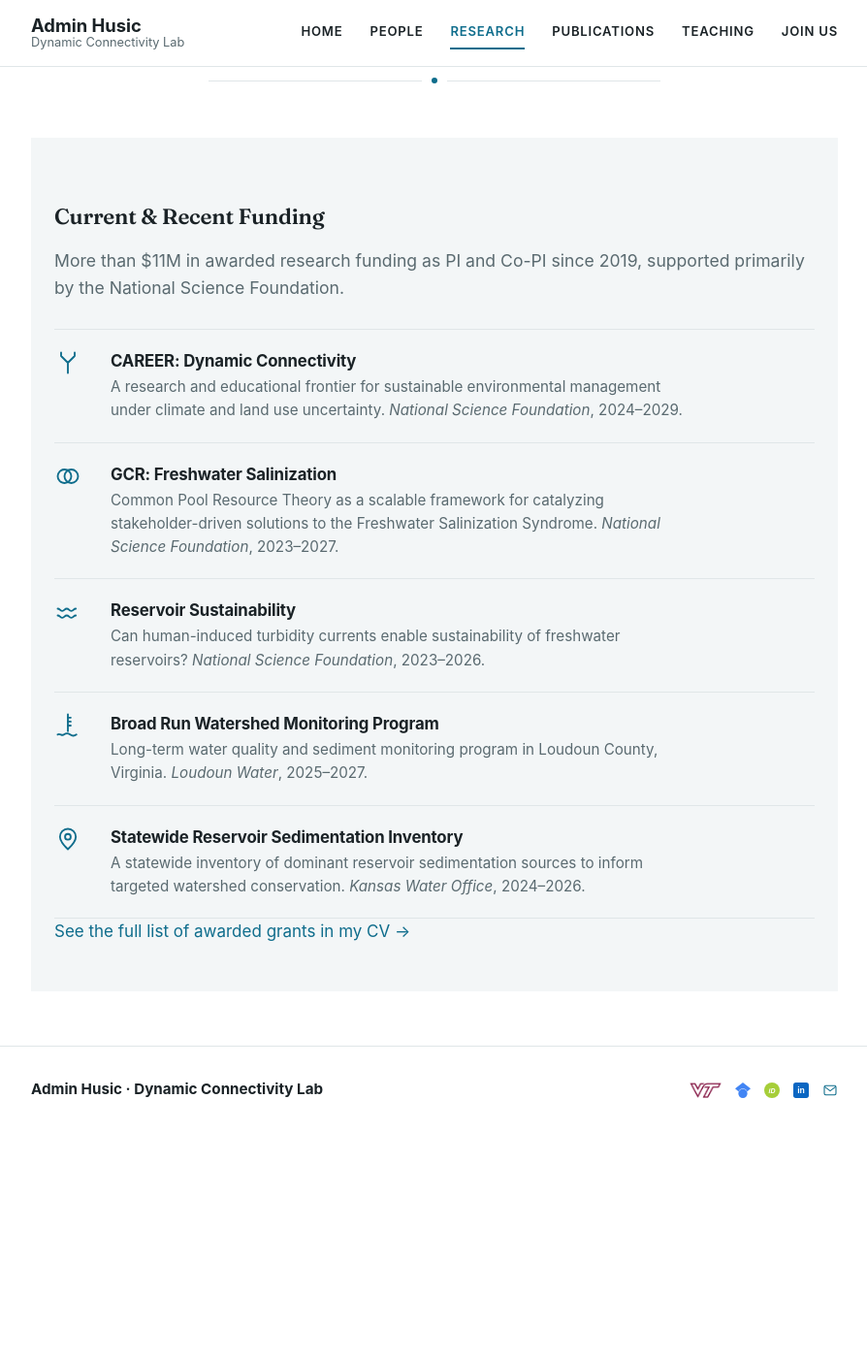
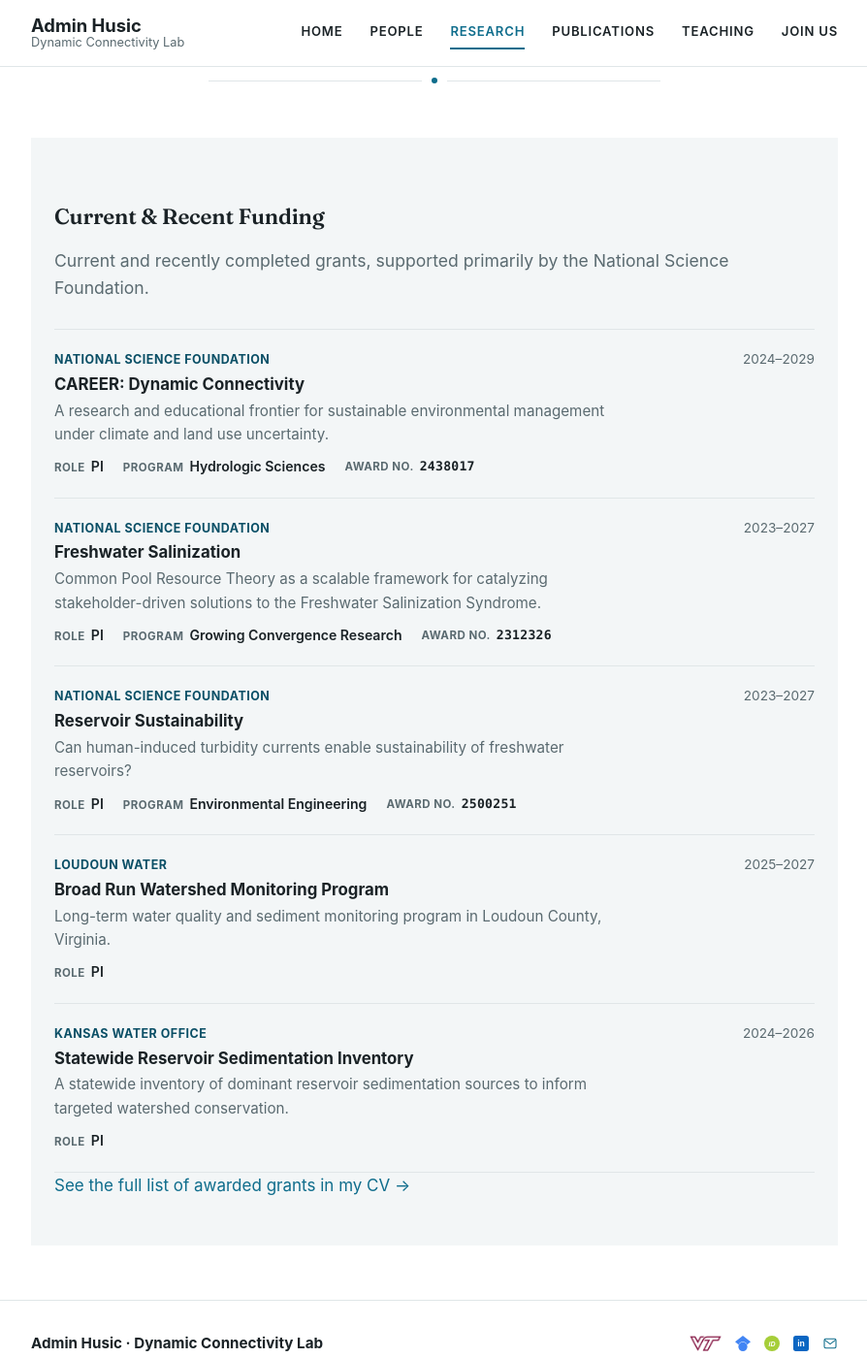
Before and after one commit to adminhusic/adminhusic.github.io, a Jekyll site: the page built from research.md, in a window 1280 px wide and 1400 px high, scrolled down 1084 px. Shown: the whole window at 97% size, without its empty margins (192-1086 px from the left). Built offline with Jekyll 4.4.1, drawn with Linux system fonts in a browser that asks for light colours; before the commit the page ends 2252 px from its top, so only the background shows below that.

Commit message:
Redesign Research page funding section as a Grant Ledger
Replace the plain .area-row list under "Current & Recent Funding" with
a dedicated Funding Ledger component driven by a new _data/funding.yml.

Each entry now shows agency, year range, title, description, and a
Role / Program / Award No. fact row (federal awards only show Program
and Award No. when the data has them; state/local awards show Role
alone). Program names and award numbers are sourced from NSF's public
award-record API, not guessed from the title.

No agency logos: NSF, Loudoun Water, and the Kansas Water Office marks
all carry real reuse restrictions (federal seal statute, unlicensed
trademarks, a written "don't recreate this logo" style guide), so all
three are rendered as plain text -- documented in funding.yml and
DESIGN.md.

```diff
--- /dev/null
+++ b/_data/funding.yml
@@ -0,0 +1,101 @@
+# Grants shown in the Research page's "Current & Recent Funding" section.
+#
+# This is a CURATED SUBSET, not the full grant history -- the page links to
+# the CV for the complete list (see PRODUCT.md). Add a grant here by adding a
+# block below; nothing else needs to change (no icon to draw, no template to
+# touch).
+#
+# id:            slug, a stable key for this entry (not currently rendered).
+# title:         grant title, shown as the entry heading. Verbatim from the
+#                award/proposal, not rewritten for style.
+# description:   one-sentence description of the work. Verbatim, not rewritten.
+# agency:        the funder's full legal name, shown as plain text. See "NO
+#                AGENCY LOGOS" below before adding an image/icon here.
+# program:       OPTIONAL. The funder's own name for the specific funding
+#                mechanism (e.g. NSF's "CAREER", "GCR", "CAS"). Only federal
+#                awards reliably have one; leave "" for state/local awards
+#                rather than inventing a label. Verify against the actual
+#                award record (NSF's public Award Search / the research.gov
+#                API) rather than guessing -- do not infer from the title.
+# role:          the PI's role on this award ("PI" or "Co-PI"). Confirmed
+#                from the CV for every entry currently below.
+# award_number:  OPTIONAL. Federal awards usually have one; state and local
+#                awards often don't. Leave "" (do NOT write "N/A") so the fact
+#                line is omitted entirely rather than showing an empty claim --
+#                an omitted fact reads as "not tracked," an "N/A" reads as
+#                "checked and confirmed absent," which is a different claim.
+# start_year / end_year: integers. Drive both the displayed year range and the
+#                "Funded Through" stat computed at build time from this file.
+#
+# NO AGENCY LOGOS: NSF, Loudoun Water, and the Kansas Water Office are all
+# rendered as plain text below, deliberately -- not a placeholder pending an
+# icon later. NSF's logo requires case-by-case written clearance from NSF's
+# own branding office (NSFbranding@nsf.gov) and is separately protected by
+# 18 U.S.C. Section 1017 (misuse of a federal seal/logo carries real legal
+# exposure, a different risk class than an ordinary trademark). Loudoun
+# Water's mark is an actively registered trademark with no public reuse
+# policy. The Kansas Water Office's own style guide states in writing "do not
+# recreate the logo -- use only the original art," which rules out a
+# hand-drawn substitute too, and Kansas separately statutes protect the state
+# seal. This mirrors the site's existing "journal badge, not journal logo"
+# rule for Publications and the homepage triptych -- see DESIGN.md. Do not
+# add an image or hand-drawn mark for any funder here without confirmed
+# written permission first.
+
+grants:
+  - id: "career"
+    title: "CAREER: Dynamic Connectivity"
+    description: "A research and educational frontier for sustainable environmental management under climate and land use uncertainty."
+    agency: "National Science Foundation"
+    program: "Hydrologic Sciences"
+    role: "PI"
+    award_number: "2438017"
+    start_year: 2024
+    end_year: 2029
+
+  - id: "gcr"
+    title: "Freshwater Salinization"
+    description: "Common Pool Resource Theory as a scalable framework for catalyzing stakeholder-driven solutions to the Freshwater Salinization Syndrome."
+    agency: "National Science Foundation"
+    program: "Growing Convergence Research"
+    role: "PI"
+    award_number: "2312326"
+    start_year: 2023
+    end_year: 2027
+
+  - id: "reservoir-sustainability"
+    title: "Reservoir Sustainability"
+    description: "Can human-induced turbidity currents enable sustainability of freshwater reservoirs?"
+    agency: "National Science Foundation"
+    program: "Environmental Engineering"
+    role: "PI"
+    award_number: "2500251"
+    # start_year is deliberately kept as the PI's own record, not NSF's
+    # public award-record date. NSF's research.gov listing for 2500251 shows
+    # a start of 2024 (one year later than below); end_year already matches
+    # research.gov's 2027. No-cost extensions and institution transfers can
+    # leave the public award record showing a different span than the work's
+    # actual timeline. Don't "correct" start_year to match research.gov
+    # without asking first.
+    start_year: 2023
+    end_year: 2027
+
+  - id: "broad-run"
+    title: "Broad Run Watershed Monitoring Program"
+    description: "Long-term water quality and sediment monitoring program in Loudoun County, Virginia."
+    agency: "Loudoun Water"
+    program: ""
+    role: "PI"
+    award_number: ""
+    start_year: 2025
+    end_year: 2027
+
+  - id: "statewide-reservoir-sedimentation"
+    title: "Statewide Reservoir Sedimentation Inventory"
+    description: "A statewide inventory of dominant reservoir sedimentation sources to inform targeted watershed conservation."
+    agency: "Kansas Water Office"
+    program: ""
+    role: "PI"
+    award_number: ""
+    start_year: 2024
+    end_year: 2026
--- a/assets/css/style.css
+++ b/assets/css/style.css
@@ -634,21 +634,60 @@ main.page { min-height: 50vh; }
 }
 .feature-row p { color: var(--color-text-muted); margin: 0; max-width: 60ch; }
 
-.area-list { list-style: none; margin: 28px 0 0; padding: 0; }
-.area-row {
-  display: grid;
-  grid-template-columns: 40px 1fr;
-  gap: 18px;
-  padding: 20px 0;
-  border-bottom: 1px solid var(--color-border);
+/* ---------------------------------------------------------------- */
+/* Funding (Research page: grant ledger)                              */
+/* ---------------------------------------------------------------- */
+.funding-ledger { list-style: none; margin: 28px 0 0; padding: 0; }
+.funding-entry { padding: 20px 0; border-bottom: 1px solid var(--color-border); }
+.funding-entry:first-child { border-top: 1px solid var(--color-border); }
+.funding-entry__head {
+  display: flex;
+  flex-wrap: wrap;
+  justify-content: space-between;
+  align-items: baseline;
+  gap: 4px 12px;
 }
-.area-row:first-child { border-top: 1px solid var(--color-border); }
-.area-row h3 { font-size: 1.05rem; margin: 2px 0 4px; color: var(--color-text); }
-.area-row p { color: var(--color-text-muted); margin: 0; font-size: 0.95rem; max-width: 62ch; }
+.funding-entry__agency {
+  font-size: 0.78rem;
+  font-weight: 700;
+  text-transform: uppercase;
+  letter-spacing: 0.04em;
+  color: var(--color-accent-strong);
+}
+.funding-entry__years { font-size: 0.85rem; color: var(--color-text-muted); white-space: nowrap; }
+.funding-entry__title {
+  font-size: 1.05rem;
+  font-weight: 650;
+  color: var(--color-text);
+  letter-spacing: normal;
+  line-height: 1.3;
+  margin: 4px 0 4px;
+}
+.funding-entry__desc { color: var(--color-text-muted); font-size: 0.95rem; margin: 0; max-width: 62ch; }
+.funding-entry__facts {
+  display: flex;
+  flex-wrap: wrap;
+  gap: 5px 20px;
+  margin: 10px 0 0;
+  padding: 0;
+}
+.funding-entry__fact { display: flex; align-items: baseline; gap: 6px; margin: 0; }
+.funding-entry__fact dt {
+  font-size: 0.72rem;
+  font-weight: 700;
+  text-transform: uppercase;
+  letter-spacing: 0.04em;
+  color: var(--color-text-muted);
+}
+.funding-entry__fact dd { margin: 0; font-size: 0.88rem; font-weight: 600; color: var(--color-text); }
+.funding-entry__fact--id dd {
+  font-family: ui-monospace, "SFMono-Regular", Menlo, Consolas, monospace;
+  font-size: 0.82rem;
+  letter-spacing: 0.02em;
+}
 
 @media (max-width: 640px) {
   .feature-row { grid-template-columns: 1fr; padding: 24px; text-align: left; }
-  .area-row { grid-template-columns: 32px 1fr; }
 }
 
 /* ---------------------------------------------------------------- */
--- a/research.md
+++ b/research.md
@@ -92,65 +92,32 @@ deforestation, agriculturalization, and climate change, from individual catchmen
 <div class="band band--shade">
   <div class="wrap">
     <h2 class="section-title">Current &amp; Recent Funding</h2>
-    <p class="page-subtitle" style="margin-bottom:20px;">More than $11M in awarded research funding as PI and Co-PI since 2019, supported primarily by the National Science Foundation.</p>
-    <ul class="area-list">
-      <li class="area-row">
-        <svg class="icon icon--md" viewBox="0 0 24 24" fill="none" stroke="currentColor" stroke-width="1.6" stroke-linecap="round" stroke-linejoin="round" aria-hidden="true">
-          <path d="M12 21V12M12 12 6 6M12 12l6-6M6 6V3M18 6V3"/>
-        </svg>
-        <div>
-          <h3>CAREER: Dynamic Connectivity</h3>
-          <p>A research and educational frontier for sustainable environmental management under
-          climate and land use uncertainty. <em>National Science Foundation</em>, 2024&ndash;2029.</p>
+    <p class="page-subtitle" style="margin-bottom:20px;">Current and recently completed grants, supported primarily by the National Science Foundation.</p>
+
+    {% assign grants = site.data.funding.grants %}
+
+    <ul class="funding-ledger">
+      {% for g in grants %}
+      <li class="funding-entry">
+        <div class="funding-entry__head">
+          <span class="funding-entry__agency">{{ g.agency }}</span>
+          <span class="funding-entry__years">{{ g.start_year }}&ndash;{{ g.end_year }}</span>
         </div>
+        <h3 class="funding-entry__title">{{ g.title }}</h3>
+        <p class="funding-entry__desc">{{ g.description }}</p>
+        <dl class="funding-entry__facts">
+          <div class="funding-entry__fact"><dt>Role</dt><dd>{{ g.role }}</dd></div>
+          {% if g.program and g.program != "" %}
+          <div class="funding-entry__fact"><dt>Program</dt><dd>{{ g.program }}</dd></div>
+          {% endif %}
+          {% if g.award_number and g.award_number != "" %}
+          <div class="funding-entry__fact funding-entry__fact--id"><dt>Award No.</dt><dd>{{ g.award_number }}</dd></div>
+          {% endif %}
+        </dl>
       </li>
-      <li class="area-row">
-        <svg class="icon icon--md" viewBox="0 0 24 24" fill="none" stroke="currentColor" stroke-width="1.6" stroke-linecap="round" stroke-linejoin="round" aria-hidden="true">
-          <circle cx="9" cy="12" r="6"/>
-          <circle cx="15" cy="12" r="6"/>
-        </svg>
-        <div>
-          <h3>GCR: Freshwater Salinization</h3>
-          <p>Common Pool Resource Theory as a scalable framework for catalyzing stakeholder-driven
-          solutions to the Freshwater Salinization Syndrome. <em>National Science Foundation</em>,
-          2023&ndash;2027.</p>
-        </div>
-      </li>
-      <li class="area-row">
-        <svg class="icon icon--md" viewBox="0 0 24 24" fill="none" stroke="currentColor" stroke-width="1.6" stroke-linecap="round" stroke-linejoin="round" aria-hidden="true">
-          <path d="M3 9c2 0 2 2 4 2s2-2 4-2 2 2 4 2 2-2 4-2"/>
-          <path d="M3 15c2 0 2 2 4 2s2-2 4-2 2 2 4 2 2-2 4-2"/>
-        </svg>
-        <div>
-          <h3>Reservoir Sustainability</h3>
-          <p>Can human-induced turbidity currents enable sustainability of freshwater reservoirs?
-          <em>National Science Foundation</em>, 2023&ndash;2026.</p>
-        </div>
-      </li>
-      <li class="area-row">
-        <svg class="icon icon--md" viewBox="0 0 24 24" fill="none" stroke="currentColor" stroke-width="1.6" stroke-linecap="round" stroke-linejoin="round" aria-hidden="true">
-          <path d="M12 2v15"/>
-          <path d="M12 5h2.5M12 8.5h2.5M12 12h2.5"/>
-          <path d="M3 20c2-1.5 3.5 1.5 5.5 0s3.5-1.5 5.5 0 3.5 1.5 5.5 0"/>
-        </svg>
-        <div>
-          <h3>Broad Run Watershed Monitoring Program</h3>
-          <p>Long-term water quality and sediment monitoring program in Loudoun County, Virginia.
-          <em>Loudoun Water</em>, 2025&ndash;2027.</p>
-        </div>
-      </li>
-      <li class="area-row">
-        <svg class="icon icon--md" viewBox="0 0 24 24" fill="none" stroke="currentColor" stroke-width="1.6" stroke-linecap="round" stroke-linejoin="round" aria-hidden="true">
-          <path d="M12 21s-7-6.5-7-11a7 7 0 0 1 14 0c0 4.5-7 11-7 11Z"/>
-          <circle cx="12" cy="10" r="2.5"/>
-        </svg>
-        <div>
-          <h3>Statewide Reservoir Sedimentation Inventory</h3>
-          <p>A statewide inventory of dominant reservoir sedimentation sources to inform targeted
-          watershed conservation. <em>Kansas Water Office</em>, 2024&ndash;2026.</p>
-        </div>
-      </li>
+      {% endfor %}
     </ul>
+
     <p style="margin-bottom:0;"><a href="{{ '/assets/cv/Husic-CV.pdf' | relative_url }}">See the full list of awarded grants in my CV &rarr;</a></p>
   </div>
 </div>
```
